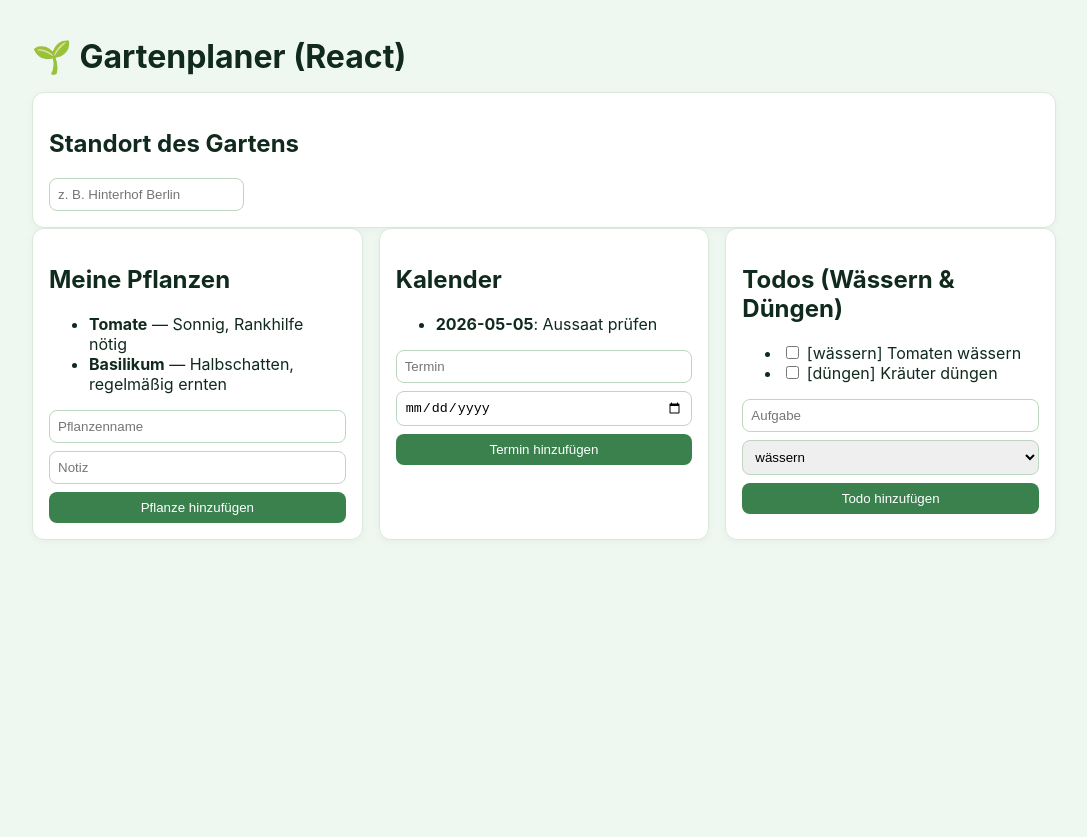
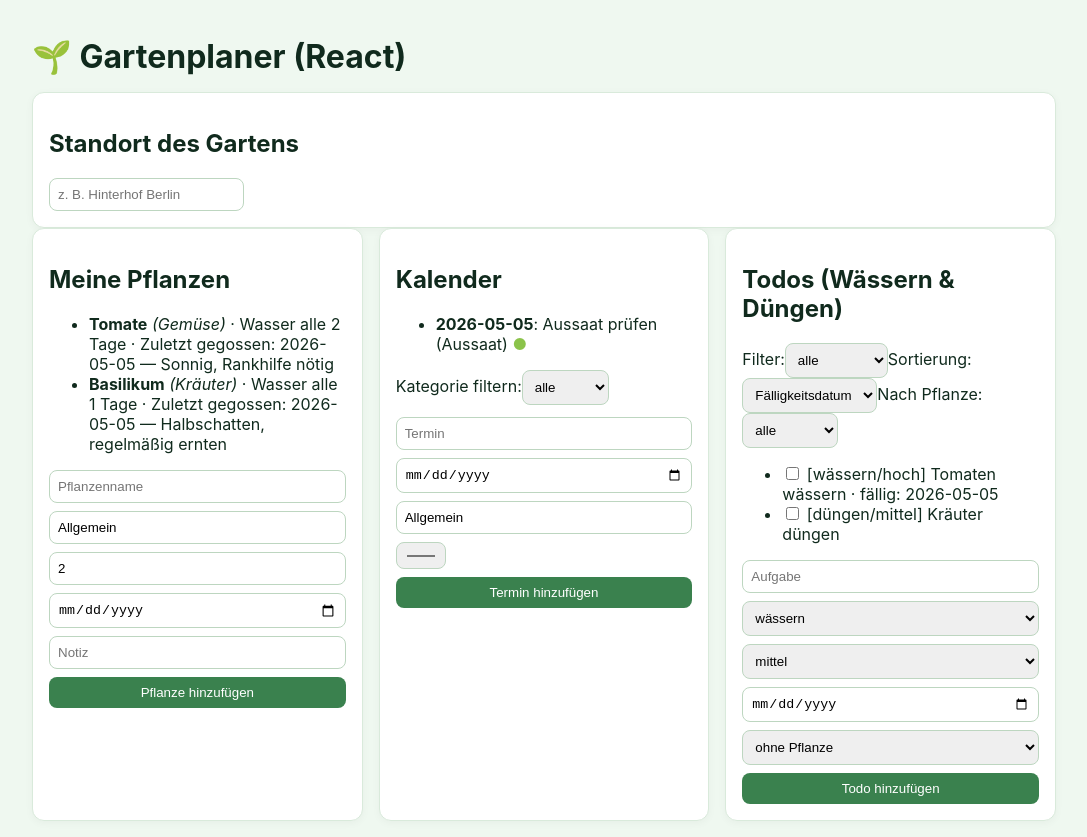
Before and after one commit to OskarSol/illuna, a React (Vite) app in the folder examples/gardenplaner_react/: page / in a window 1280 px wide. Shown: the whole page, without its empty margins (96-1183 px from the left). Before the commit the page ends 800 px from the top, so only its background shows below. Built offline with nearby package versions, Linux system fonts and the light colour scheme.

Commit message:
Enhance garden planner state models with UX metadata and filtering

```diff
--- a/examples/gardenplaner_react/src/main.jsx
+++ b/examples/gardenplaner_react/src/main.jsx
@@ -8,15 +8,51 @@ const STORAGE_KEY = 'gardenplaner-react-state-v1';
 const defaultState = {
   gardenLocation: '',
   plants: [
-    { id: crypto.randomUUID(), name: 'Tomate', note: 'Sonnig, Rankhilfe nötig' },
-    { id: crypto.randomUUID(), name: 'Basilikum', note: 'Halbschatten, regelmäßig ernten' }
+    {
+      id: crypto.randomUUID(),
+      name: 'Tomate',
+      note: 'Sonnig, Rankhilfe nötig',
+      category: 'Gemüse',
+      waterIntervalDays: 2,
+      lastWateredAt: new Date().toISOString().slice(0, 10)
+    },
+    {
+      id: crypto.randomUUID(),
+      name: 'Basilikum',
+      note: 'Halbschatten, regelmäßig ernten',
+      category: 'Kräuter',
+      waterIntervalDays: 1,
+      lastWateredAt: new Date().toISOString().slice(0, 10)
+    }
   ],
   events: [
-    { id: crypto.randomUUID(), date: new Date().toISOString().slice(0, 10), title: 'Aussaat prüfen' }
+    {
+      id: crypto.randomUUID(),
+      date: new Date().toISOString().slice(0, 10),
+      title: 'Aussaat prüfen',
+      category: 'Aussaat',
+      color: '#8bc34a'
+    }
   ],
   todos: [
-    { id: crypto.randomUUID(), task: 'Tomaten wässern', type: 'wässern', done: false },
-    { id: crypto.randomUUID(), task: 'Kräuter düngen', type: 'düngen', done: false }
+    {
+      id: crypto.randomUUID(),
+      task: 'Tomaten wässern',
+      type: 'wässern',
+      done: false,
+      priority: 'hoch',
+      dueDate: new Date().toISOString().slice(0, 10),
+      plantId: ''
+    },
+    {
+      id: crypto.randomUUID(),
+      task: 'Kräuter düngen',
+      type: 'düngen',
+      done: false,
+      priority: 'mittel',
+      dueDate: '',
+      plantId: ''
+    }
   ]
 };
 
@@ -25,12 +61,29 @@ function loadState() {
     const raw = localStorage.getItem(STORAGE_KEY);
     if (!raw) return defaultState;
     const parsed = JSON.parse(raw);
+    const plants = (parsed.plants ?? defaultState.plants).map((plant) => ({
+      category: 'Allgemein',
+      waterIntervalDays: 2,
+      lastWateredAt: '',
+      ...plant
+    }));
+    const events = (parsed.events ?? defaultState.events).map((event) => ({
+      category: 'Allgemein',
+      color: '#4dd0e1',
+      ...event
+    }));
+    const todos = (parsed.todos ?? defaultState.todos).map((todo) => ({
+      priority: 'mittel',
+      dueDate: '',
+      plantId: '',
+      ...todo
+    }));
     return {
       ...defaultState,
       ...parsed,
-      plants: parsed.plants ?? defaultState.plants,
-      events: parsed.events ?? defaultState.events,
-      todos: parsed.todos ?? defaultState.todos
+      plants,
+      events,
+      todos
     };
   } catch {
     return defaultState;
@@ -39,25 +92,57 @@ function loadState() {
 
 function App() {
   const [state, setState] = useState(loadState);
+  const [todoFilter, setTodoFilter] = useState('all');
+  const [todoSort, setTodoSort] = useState('dueDate');
+  const [todoPlantFilter, setTodoPlantFilter] = useState('all');
+  const [eventFilter, setEventFilter] = useState('all');
+  const today = new Date().toISOString().slice(0, 10);
 
   useEffect(() => {
     localStorage.setItem(STORAGE_KEY, JSON.stringify(state));
   }, [state]);
 
   const sortedEvents = useMemo(
-    () => [...state.events].sort((a, b) => a.date.localeCompare(b.date)),
-    [state.events]
+    () =>
+      [...state.events]
+        .filter((event) => (eventFilter === 'all' ? true : event.category === eventFilter))
+        .sort((a, b) => a.date.localeCompare(b.date)),
+    [eventFilter, state.events]
   );
+
+  const visibleTodos = useMemo(() => {
+    const filtered = state.todos.filter((todo) => {
+      if (todoFilter === 'open' && todo.done) return false;
+      if (todoFilter === 'dueToday' && todo.dueDate !== today) return false;
+      if (todoPlantFilter !== 'all' && todo.plantId !== todoPlantFilter) return false;
+      return true;
+    });
+    return filtered.sort((a, b) => {
+      if (todoSort === 'priority') {
+        const prio = { hoch: 0, mittel: 1, niedrig: 2 };
+        return (prio[a.priority] ?? 3) - (prio[b.priority] ?? 3);
+      }
+      const aDue = a.dueDate || '9999-99-99';
+      const bDue = b.dueDate || '9999-99-99';
+      return aDue.localeCompare(bDue);
+    });
+  }, [state.todos, todoFilter, todoPlantFilter, todoSort, today]);
 
   const addPlant = (e) => {
     e.preventDefault();
     const formData = new FormData(e.currentTarget);
     const name = String(formData.get('name') || '').trim();
     const note = String(formData.get('note') || '').trim();
+    const category = String(formData.get('category') || 'Allgemein');
+    const waterIntervalDays = Number(formData.get('waterIntervalDays') || 2);
+    const lastWateredAt = String(formData.get('lastWateredAt') || '').trim();
     if (!name) return;
     setState((prev) => ({
       ...prev,
-      plants: [...prev.plants, { id: crypto.randomUUID(), name, note }]
+      plants: [
+        ...prev.plants,
+        { id: crypto.randomUUID(), name, note, category, waterIntervalDays, lastWateredAt }
+      ]
     }));
     e.currentTarget.reset();
   };
@@ -67,8 +152,13 @@ function App() {
     const formData = new FormData(e.currentTarget);
     const title = String(formData.get('title') || '').trim();
     const date = String(formData.get('date') || '').trim();
+    const category = String(formData.get('category') || 'Allgemein').trim();
+    const color = String(formData.get('color') || '#4dd0e1').trim();
     if (!title || !date) return;
-    setState((prev) => ({ ...prev, events: [...prev.events, { id: crypto.randomUUID(), title, date }] }));
+    setState((prev) => ({
+      ...prev,
+      events: [...prev.events, { id: crypto.randomUUID(), title, date, category, color }]
+    }));
     e.currentTarget.reset();
   };
 
@@ -77,10 +167,13 @@ function App() {
     const formData = new FormData(e.currentTarget);
     const task = String(formData.get('task') || '').trim();
     const type = String(formData.get('type') || 'wässern');
+    const priority = String(formData.get('priority') || 'mittel');
+    const dueDate = String(formData.get('dueDate') || '').trim();
+    const plantId = String(formData.get('plantId') || '');
     if (!task) return;
     setState((prev) => ({
       ...prev,
-      todos: [...prev.todos, { id: crypto.randomUUID(), task, type, done: false }]
+      todos: [...prev.todos, { id: crypto.randomUUID(), task, type, done: false, priority, dueDate, plantId }]
     }));
     e.currentTarget.reset();
   };
@@ -105,13 +198,18 @@ function App() {
           <ul>
             {state.plants.map((plant) => (
               <li key={plant.id}>
-                <strong>{plant.name}</strong>
+                <strong>{plant.name}</strong> <em>({plant.category})</em>
+                <span> · Wasser alle {plant.waterIntervalDays} Tage</span>
+                {plant.lastWateredAt && <span> · Zuletzt gegossen: {plant.lastWateredAt}</span>}
                 {plant.note && <span> — {plant.note}</span>}
               </li>
             ))}
           </ul>
           <form onSubmit={addPlant}>
             <input name="name" placeholder="Pflanzenname" required />
+            <input name="category" placeholder="Kategorie (z. B. Gemüse)" defaultValue="Allgemein" />
+            <input name="waterIntervalDays" type="number" min="1" defaultValue="2" />
+            <input name="lastWateredAt" type="date" />
             <input name="note" placeholder="Notiz" />
             <button type="submit">Pflanze hinzufügen</button>
           </form>
@@ -122,21 +220,65 @@ function App() {
           <ul>
             {sortedEvents.map((event) => (
               <li key={event.id}>
-                <strong>{event.date}</strong>: {event.title}
+                <strong>{event.date}</strong>: {event.title} ({event.category}){' '}
+                <span style={{ color: event.color }}>●</span>
               </li>
             ))}
           </ul>
+          <label>
+            Kategorie filtern:
+            <select value={eventFilter} onChange={(e) => setEventFilter(e.target.value)}>
+              <option value="all">alle</option>
+              {[...new Set(state.events.map((event) => event.category))]
+                .filter(Boolean)
+                .map((category) => (
+                  <option key={category} value={category}>
+                    {category}
+                  </option>
+                ))}
+            </select>
+          </label>
           <form onSubmit={addEvent}>
             <input name="title" placeholder="Termin" required />
             <input name="date" type="date" required />
+            <input name="category" placeholder="Kategorie" defaultValue="Allgemein" />
+            <input name="color" type="color" defaultValue="#4dd0e1" />
             <button type="submit">Termin hinzufügen</button>
           </form>
         </article>
 
         <article className="card">
           <h2>Todos (Wässern & Düngen)</h2>
+          <div>
+            <label>
+              Filter:
+              <select value={todoFilter} onChange={(e) => setTodoFilter(e.target.value)}>
+                <option value="all">alle</option>
+                <option value="open">nur offen</option>
+                <option value="dueToday">heute fällig</option>
+              </select>
+            </label>
+            <label>
+              Sortierung:
+              <select value={todoSort} onChange={(e) => setTodoSort(e.target.value)}>
+                <option value="dueDate">Fälligkeitsdatum</option>
+                <option value="priority">Priorität</option>
+              </select>
+            </label>
+            <label>
+              Nach Pflanze:
+              <select value={todoPlantFilter} onChange={(e) => setTodoPlantFilter(e.target.value)}>
+                <option value="all">alle</option>
+                {state.plants.map((plant) => (
+                  <option key={plant.id} value={plant.id}>
+                    {plant.name}
+                  </option>
+                ))}
+              </select>
+            </label>
+          </div>
           <ul>
-            {state.todos.map((todo) => (
+            {visibleTodos.map((todo) => (
               <li key={todo.id}>
                 <label>
                   <input
@@ -150,7 +292,8 @@ function App() {
                     }
                   />{' '}
                   <span className={todo.done ? 'done' : ''}>
-                    [{todo.type}] {todo.task}
+                    [{todo.type}/{todo.priority}] {todo.task}
+                    {todo.dueDate && ` · fällig: ${todo.dueDate}`}
                   </span>
                 </label>
               </li>
@@ -162,6 +305,20 @@ function App() {
               <option value="wässern">wässern</option>
               <option value="düngen">düngen</option>
             </select>
+            <select name="priority" defaultValue="mittel">
+              <option value="hoch">hoch</option>
+              <option value="mittel">mittel</option>
+              <option value="niedrig">niedrig</option>
+            </select>
+            <input name="dueDate" type="date" />
+            <select name="plantId" defaultValue="">
+              <option value="">ohne Pflanze</option>
+              {state.plants.map((plant) => (
+                <option key={plant.id} value={plant.id}>
+                  {plant.name}
+                </option>
+              ))}
+            </select>
             <button type="submit">Todo hinzufügen</button>
           </form>
         </article>
```
